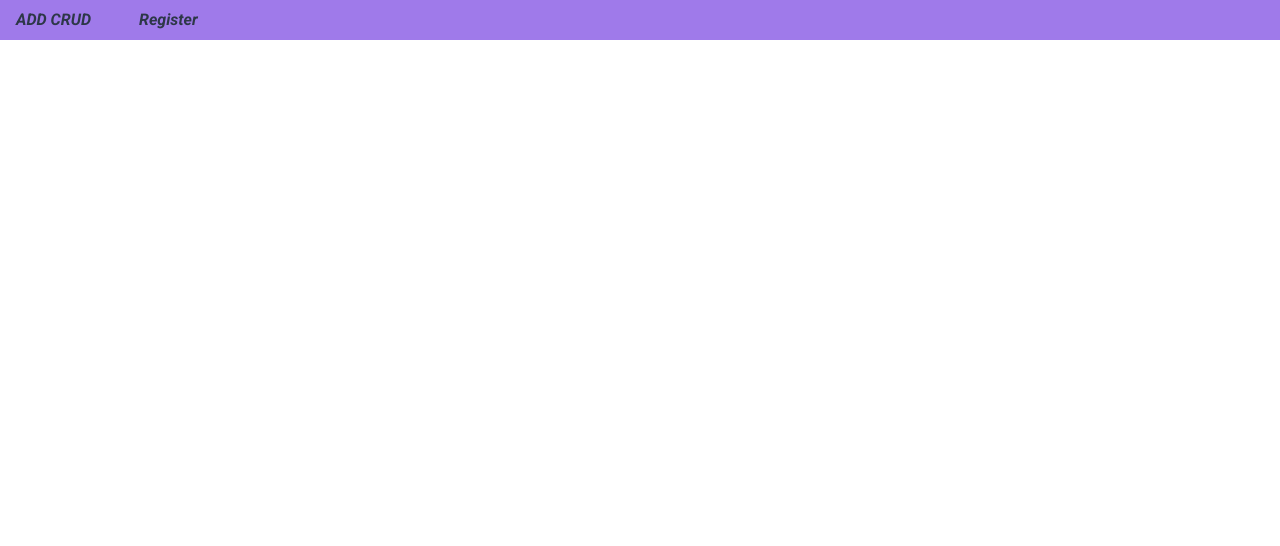
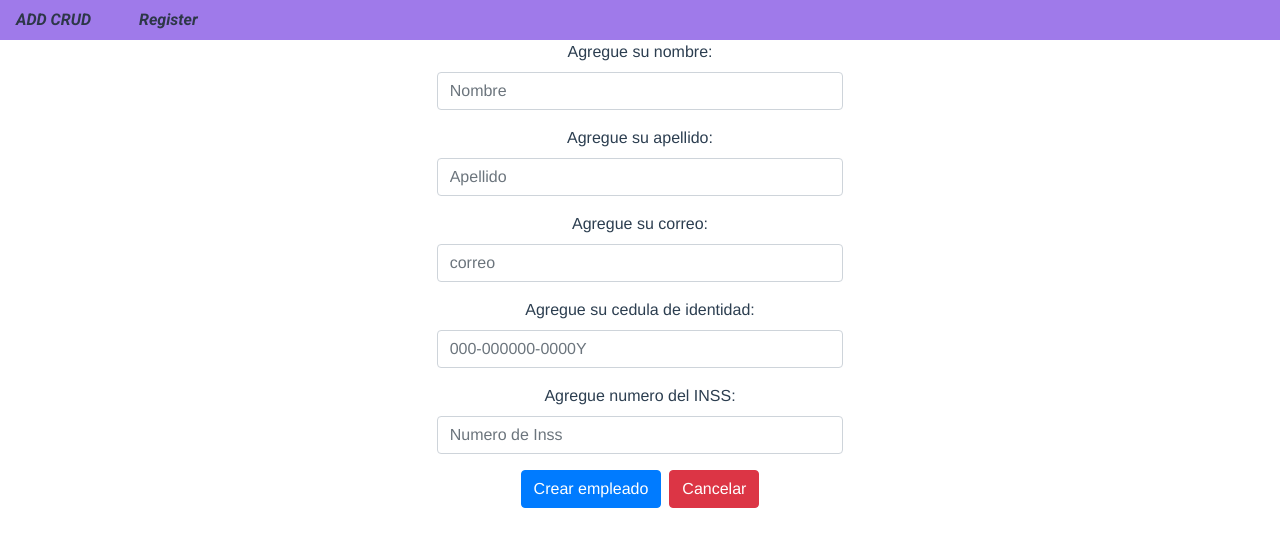
Before and after one commit to Nacxit23/app_cervecera_crud, a Vue app: page /nuevo in a window 1280 px wide. Shown: the top 546 px of the page. Built offline with nearby package versions, Linux system fonts and the light colour scheme.

Commit message:
final test

```diff
--- a/src/App.vue
+++ b/src/App.vue
@@ -1,17 +1,26 @@
 <template>
   <div id="app">
-    <router-view />
+    <Header />
+    <b-row class="justify-content-center">
+      <b-col cols="4">
+        <router-view />
+      </b-col>
+    </b-row>
   </div>
 </template>
 
 <script>
 import "bootstrap/dist/css/bootstrap.css";
 import "bootstrap-vue/dist/bootstrap-vue.css";
+import { Header } from "@/components/BrowserComponent";
 
 export default {
   name: "App",
   data() {
     return {};
+  },
+  components: {
+    Header
   }
 };
 </script>
--- a/src/components/AddEmployee/AddEmployee.js
+++ /dev/null
@@ -1,12 +0,0 @@
-export default {
-  name: "Register",
-  data() {
-    return {
-      name: "",
-      lastName: "",
-      email: "",
-      id: "",
-      idInss: "",
-    };
-  },
-};
--- a/src/components/AddEmployee/AddEmployee.vue
+++ /dev/null
@@ -1,18 +0,0 @@
-<script src="./AddEmployee.js"></script>
-<template>
-  <div>
-    <div>
-      <b-form>
-        <b-form-group
-          id="input-group-1"
-          label="Email address:"
-          label-for="input-1"
-          description="We'll never share your email with anyone else."
-        >
-          <b-form-input id="input-1" type="email" required placeholder="Enter email"></b-form-input>
-        </b-form-group>
-        <b-button type="submit" variant="primary">Submit</b-button>
-      </b-form>
-    </div>
-  </div>
-</template>
--- a/src/components/BrowserComponent.js
+++ b/src/components/BrowserComponent.js
@@ -1,2 +1,2 @@
 export { default as Header } from "@/components/Header/Header.vue";
-export { default as AddEmployee } from "@/components/AddEmployee/AddEmployee.vue";
+export { default as EmployeeTable } from "@/components/EmployeeTable/EmployeeTable.vue";
--- /dev/null
+++ b/src/components/EmployeeTable/EmployeeTable.js
@@ -0,0 +1,29 @@
+export default {
+  name: "EmployeeTable",
+  data() {
+    return {
+      list: [],
+      message: "",
+      messageShow: false,
+    };
+  },
+
+  methods: {
+    remove(index) {
+      this.list.splice(index, 1);
+      this.message = "El empleado a sido eliminado";
+      this.messageShow = true;
+    },
+  },
+  created() {
+    let newArrayEmployee = localStorage.getItem("list");
+    let employee = JSON.parse(newArrayEmployee);
+    if (employee == null) {
+      this.message = "Esta vacio";
+      this.messageShow = true;
+    } else {
+      this.list.push(...employee);
+    }
+    console.log(this.list);
+  },
+};
--- /dev/null
+++ b/src/components/EmployeeTable/EmployeeTable.vue
@@ -0,0 +1,31 @@
+<script src="./EmployeeTable.js"></script>
+<template>
+  <div>
+    <table class="table">
+      <thead>
+        <tr>
+          <th>Nombre</th>
+          <th>Apellido</th>
+          <th>Correo</th>
+          <th>Cedula</th>
+          <th>Numero INSS</th>
+          <th>Age</th>
+        </tr>
+      </thead>
+      <tbody>
+        <tr v-for="(item, index) in list" :key="item">
+          <td scope="row">{{ item.name }}</td>
+          <td scope="row">{{ item.lastName }}</td>
+          <td scope="row">{{ item.email }}</td>
+          <td scope="row">{{ item.id }}</td>
+          <td scope="row">{{ item.idInss }}</td>
+          <td scope="row">{{ item.age }}</td>
+
+          <td scope="row">
+            <button type="button" v-on:click="remove(index)" class="btn btn-danger">&times;</button>
+          </td>
+        </tr>
+      </tbody>
+    </table>
+  </div>
+</template>
--- a/src/router/index.js
+++ b/src/router/index.js
@@ -8,16 +8,14 @@ const router = new VueRouter({
   base: process.env.BASE_URL,
   routes: [
     {
-      path: "/*",
+      path: "/",
       name: "Home",
       component: () => import("@/views/Home/Home.vue"),
-      children: [
-        {
-          path: "/nuevo",
-          name: "Register",
-          component: () => import("@/views/Register/Register.vue"),
-        },
-      ],
+    },
+    {
+      path: "/nuevo",
+      name: "Register",
+      component: () => import("@/views/Register/Register.vue"),
     },
   ],
 });
--- a/src/views/Home/Home.js
+++ b/src/views/Home/Home.js
@@ -1,4 +1,4 @@
-import { Header } from "@/components/BrowserComponent";
+import { EmployeeTable } from "@/components/BrowserComponent";
 
 export default {
   name: "Home",
@@ -6,6 +6,6 @@ export default {
     return {};
   },
   components: {
-    Header,
+    EmployeeTable,
   },
 };
--- a/src/views/Home/Home.vue
+++ b/src/views/Home/Home.vue
@@ -1,6 +1,6 @@
 <script src="./Home.js"></script>
 <template>
   <div>
-    <Header />
+    <EmployeeTable />
   </div>
 </template>
--- /dev/null
+++ b/src/views/Register/Register.css
@@ -0,0 +1,10 @@
+.colorAlert {
+  background: #d4edda;
+  border-radius: 40px;
+  border: 2px solid #155724;
+}
+.colorAlertError {
+  background: #cc3366;
+  border-radius: 40px;
+  border: 2px solid red;
+}
--- a/src/views/Register/Register.js
+++ b/src/views/Register/Register.js
@@ -1,11 +1,59 @@
-import { AddEmployee } from "@/components/BrowserComponent.js";
-
 export default {
   name: "Register",
   data() {
-    return {};
+    return {
+      name: "",
+      lastName: "",
+      email: "",
+      id: "",
+      idInss: "",
+      message: false,
+      list: [],
+      errorMessage: "",
+      show: false,
+      errorAlert: false,
+    };
   },
-  components: {
-    AddEmployee,
+  methods: {
+    addEmployee() {
+      let date = this.id.substr(4, 6);
+      const validateYear = parseInt(date.substr(4, 7));
+
+      const yearBirth =
+        validateYear >= 20 ? validateYear + 1900 : validateYear + 2000;
+
+      this.list.push({
+        name: this.name,
+        lastName: this.lastName,
+        email: this.email,
+        id: this.id,
+        idInss: this.idInss,
+        age: yearBirth,
+      });
+
+      this.message = true;
+      let json = JSON.stringify(this.list);
+      localStorage.setItem("list", json);
+
+      setTimeout(() => {
+        this.$router.push({ path: "/" });
+      }, 2000);
+    },
+    validateIdUnique() {
+      for (const key in this.list) {
+        if (this.list[key].id === this.id) {
+          this.errorMessage = "La cedula de identidad ya existe! 😢";
+          this.errorAlert = true;
+        }
+      }
+    },
+    validateInssUnique() {
+      for (const key in this.list) {
+        if (this.list[key].idInss === this.idInss) {
+          this.errorMessage = "El numero de INSS de identidad ya existe! 😢";
+          this.errorAlert = true;
+        }
+      }
+    },
   },
 };
--- a/src/views/Register/Register.vue
+++ b/src/views/Register/Register.vue
@@ -1,11 +1,43 @@
 <script src="./Register.js">
 </script>
+<style src="./Register.css" module></style>
 <template>
   <div>
-    <b-row class="justify-content-center">
-      <b-col col="8">
-        <AddEmployee />
-      </b-col>
-    </b-row>
+    <b-form @submit.prevent="addEmployee">
+      <b-col :class="[$style.colorAlert]" v-if="message">Agregado correctamente 😀</b-col>
+      <b-col :class="[$style.colorAlertError]" v-if="errorAlert">{{errorMessage}}</b-col>
+
+      <b-form-group id="input-group-1" label="Agregue su nombre:" label-for="input-1">
+        <b-form-input v-model="name" id="input-1" type="text" required placeholder="Nombre"></b-form-input>
+      </b-form-group>
+      <b-form-group id="input-group-2" label="Agregue su apellido:" label-for="input-2">
+        <b-form-input v-model="lastName" id="input-2" type="text" required placeholder="Apellido"></b-form-input>
+      </b-form-group>
+      <b-form-group id="input-group-3" label="Agregue su correo:" label-for="input-3">
+        <b-form-input v-model="email" id="input-3" type="email" required placeholder="correo"></b-form-input>
+      </b-form-group>
+      <b-form-group id="input-group-4" label="Agregue su cedula de identidad:" label-for="input-4">
+        <b-form-input
+          v-model="id"
+          id="input-4"
+          type="text"
+          pattern="([0-6][\d]{2})-([0-2][\d]|3[0-1])(0[1-9]|1[0-2])([\d]{2})-([\d]{4}[A-X])"
+          required
+          title="Ingrese un formato de cedula valida 000-000000-000W"
+          placeholder="000-000000-0000Y"
+        ></b-form-input>
+      </b-form-group>
+      <b-form-group id="input-group-5" label="Agregue numero del INSS:" label-for="input-5">
+        <b-form-input
+          v-model="idInss"
+          id="input-5"
+          type="text"
+          required
+          placeholder="Numero de Inss"
+        ></b-form-input>
+      </b-form-group>
+      <b-button type="submit" class="mr-2" variant="primary">Crear empleado</b-button>
+      <b-button type="reset" variant="danger">Cancelar</b-button>
+    </b-form>
   </div>
 </template>
```
